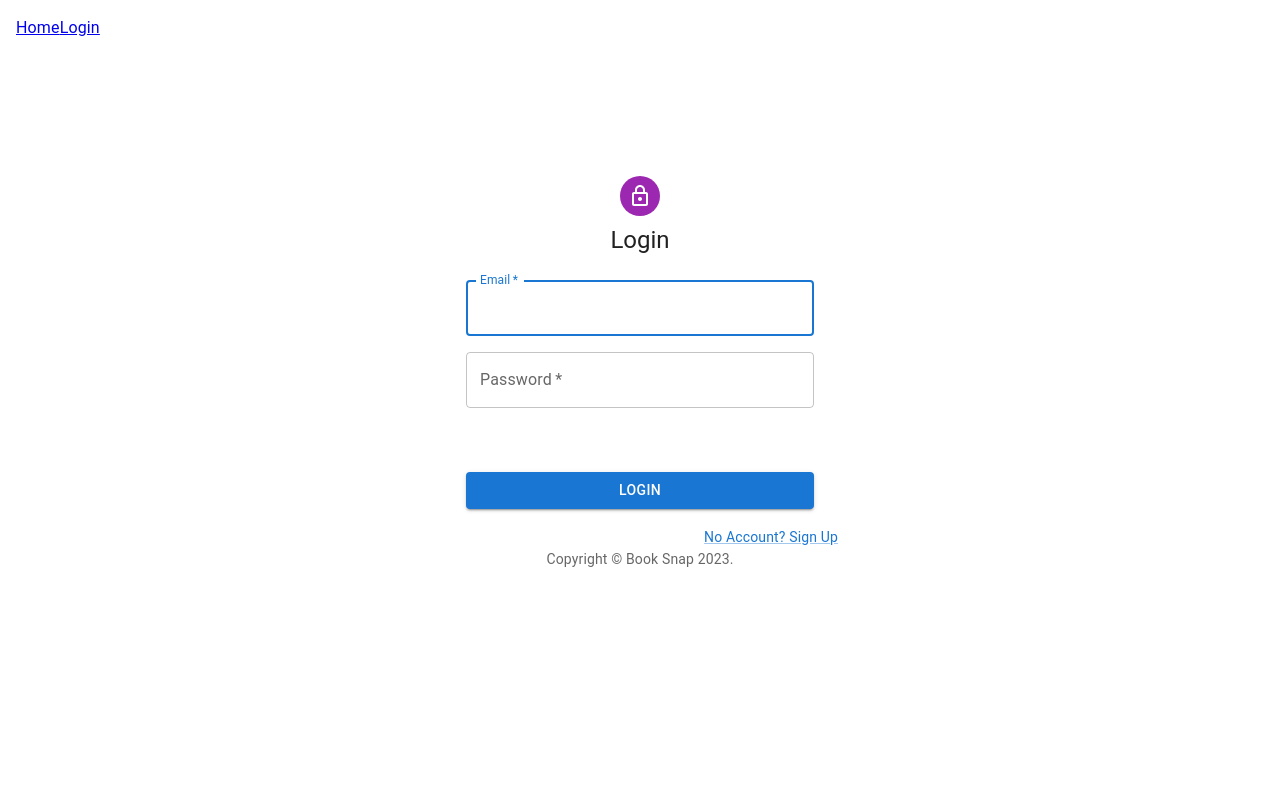
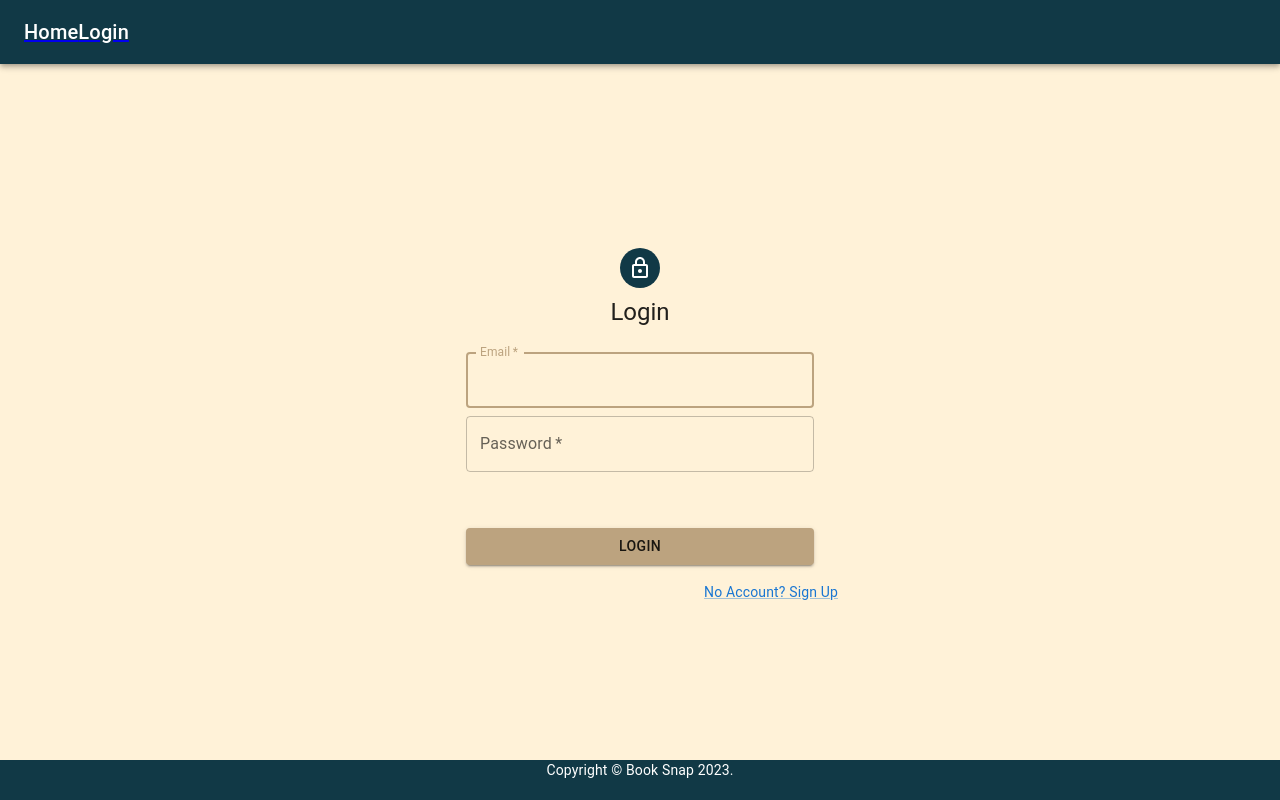
Before and after one commit to JennyZhong2022/BookSnap, a React (Vite) app: page /api/user in a window 1280 px wide. Built offline with nearby package versions, Linux system fonts and the light colour scheme; a web font is replaced by a local one.

Commit message:
NavBar and Footer design

```diff
--- a/src/components/Footer/footer.jsx
+++ b/src/components/Footer/footer.jsx
@@ -2,12 +2,14 @@ import Typography from '@mui/material/Typography';
 
 const Footer = () => {
   return (
-    <Typography variant="body2" color="text.secondary" align="center" component="footer">
+    <div className='footer'>
+    <Typography variant="body2" color="white" align="center" component="footer">
       {'Copyright © '}
         Book Snap{' '}
         {new Date().getFullYear()}
       {'.'}
     </Typography>
+    </div>
   );
 }
 
--- a/src/components/LoginForm/LoginForm.jsx
+++ b/src/components/LoginForm/LoginForm.jsx
@@ -11,14 +11,23 @@ import LockOutlinedIcon from '@mui/icons-material/LockOutlined';
 import Typography from '@mui/material/Typography';
 import Container from '@mui/material/Container';
 import { createTheme, ThemeProvider } from '@mui/material/styles';
-
+import './LoginForm.css';
 // set the theme of style.
- const defaultTheme = createTheme();
+const defaultTheme = createTheme({
+  palette: {
+    primary: {
+      main: '#bca37f',
+    },
+    secondary: {
+      main: '#113946',
+    },
+  },
+});
 
 export default function LoginForm({ setUser }) {
   const [credentials, setCredentials] = useState({
     email: '',
-    password: ''
+    password: '',
   });
   const [error, setError] = useState('');
 
@@ -42,11 +51,9 @@ export default function LoginForm({ setUser }) {
     }
   }
 
-
-
   return (
     <ThemeProvider theme={defaultTheme}>
- <Container component="main" maxWidth="xs">
+      <Container component="main" maxWidth="xs" className="container">
         <CssBaseline />
         <Box
           sx={{
@@ -63,11 +70,17 @@ export default function LoginForm({ setUser }) {
           <Typography component="h1" variant="h5">
             Login
           </Typography>
-     <Box component="form" autoComplete="off" onSubmit={handleSubmit} sx={{ mt: 3 }}>
-       <Grid container spacing={2}>
+          <Box
+            className="input-box"
+            component="form"
+            autoComplete="off"
+            onSubmit={handleSubmit}
+            sx={{ mt: 3 }}
+          >
+            <Grid container spacing={1} className="grid">
               <Grid item xs={12} sm={12}>
                 <TextField
-              type='email'
+                  type="email"
                   name="email"
                   value={credentials.email}
                   onChange={handleChange}
@@ -95,11 +108,11 @@ export default function LoginForm({ setUser }) {
               </Grid>
 
               <Grid item xs={12}>
-              <Typography sx={{ color: 'warning.main' }}>&nbsp;{error}</Typography>
+                <Typography sx={{ color: 'warning.main' }}>
+                  &nbsp;{error}
+                </Typography>
               </Grid>
-
-
-       </Grid >
+            </Grid>
             <Button
               type="submit"
               fullWidth
@@ -108,10 +121,9 @@ export default function LoginForm({ setUser }) {
             >
               Login
             </Button>
-
           </Box>
         </Box>
-
       </Container>
     </ThemeProvider>
-)}
+  );
+}
--- /dev/null
+++ b/src/components/NavBar/NavBar.css
@@ -0,0 +1,3 @@
+/* a {
+  color: white
+} */
--- a/src/components/NavBar/NavBar.jsx
+++ b/src/components/NavBar/NavBar.jsx
@@ -1,35 +1,102 @@
 import { Link } from 'react-router-dom';
+import AppBar from '@mui/material/AppBar';
+import Box from '@mui/material/Box';
+import Toolbar from '@mui/material/Toolbar';
+import Typography from '@mui/material/Typography';
+import { createTheme, ThemeProvider } from '@mui/material/styles';
 import * as userService from '../../utilities/users-service';
+import './NavBar.css';
 
-const NavBar = ({ user, setUser }) => {
+export default function NavBar({ user, setUser }) {
   const _handleLogOut = () => {
     userService.logOut();
     setUser(null);
   };
 
+  const defaultTheme = createTheme({
+    palette: {
+      primary: {
+        main: '#113946',
+      },
+      secondary: {
+        main: '#ead7bb;',
+      },
+    },
+  });
   return (
-    <nav>
+    <ThemeProvider theme={defaultTheme}>
+      <Box sx={{ flexGrow: 1 }}>
+        <AppBar position="static">
           {user && (
-        <span>
-          <Link to="/">Home</Link> {'   '}
-          <Link to="/mybooks">MyBooks</Link>
-          <span>Welcome, {user.name}</span>
+            <Toolbar>
+              <Link to="/" className="link">
+                <Typography
+                  variant="h6"
+                  component="div"
+                  sx={{ flexGrow: 1 }}
+                  color="white"
+                >
+                  Home
+                </Typography>
+              </Link>
+              {'   '}
+              <Link to="/mybooks">
+                <Typography
+                  variant="h6"
+                  component="div"
+                  sx={{ flexGrow: 1 }}
+                  color="white"
+                >
+                  MyBooks
+                </Typography>
+              </Link>
+              <Typography
+                variant="h6"
+                component="div"
+                sx={{ flexGrow: 1 }}
+                color="lightBlue"
+              >
+                Welcome, {user.name}
+              </Typography>
               <Link to="/" onClick={_handleLogOut}>
+                <Typography
+                  variant="h6"
+                  component="div"
+                  sx={{ flexGrow: 1 }}
+                  color="white"
+                >
                   Log-out
+                </Typography>
               </Link>
-        </span>
+            </Toolbar>
           )}
 
-
           {!user && (
-        <>
-        <Link to="/">Home</Link>
-        <Link to="/api/user">Login</Link>
-
-        </>
-      ) }
-    </nav>
+            <Toolbar>
+              <Link to="/">
+                <Typography
+                  variant="h6"
+                  component="div"
+                  sx={{ flexGrow: 1 }}
+                  color="white"
+                >
+                  Home
+                </Typography>
+              </Link>
+              <Link to="/api/user">
+                <Typography
+                  variant="h6"
+                  component="div"
+                  sx={{ flexGrow: 1 }}
+                  color="white"
+                >
+                  Login
+                </Typography>
+              </Link>
+            </Toolbar>
+          )}
+        </AppBar>
+      </Box>
+    </ThemeProvider>
   );
-};
-
-export default NavBar;
+}
--- a/src/components/SignUpForm/SignUpForm.jsx
+++ b/src/components/SignUpForm/SignUpForm.jsx
@@ -10,11 +10,19 @@ import LockOutlinedIcon from '@mui/icons-material/LockOutlined';
 import Typography from '@mui/material/Typography';
 import Container from '@mui/material/Container';
 import { createTheme, ThemeProvider } from '@mui/material/styles';
-
-
+import './SignUpForm.css';
 
 // set the theme of style.
- const defaultTheme = createTheme();
+const defaultTheme = createTheme({
+  palette: {
+    primary: {
+      main: '#bca37f',
+    },
+    secondary: {
+      main: '#113946',
+    },
+  },
+});
 
 export default function SignUpForm({ setUser }) {
   const [formData, setFormData] = useState({
@@ -22,18 +30,18 @@ import { createTheme, ThemeProvider } from '@mui/material/styles';
     email: '',
     password: '',
     confirm: '',
-      error: ''
+    error: '',
   });
 
-  const handleChange = (event) => {
+  const handleChange = event => {
     setFormData({
       ...formData,
       [event.target.name]: event.target.value,
-        error: ''
+      error: '',
     });
   };
 
-  const handleSubmit = async (event) => {
+  const handleSubmit = async event => {
     event.preventDefault();
     try {
       const { name, email, password } = formData;
@@ -48,10 +56,12 @@ import { createTheme, ThemeProvider } from '@mui/material/styles';
   const disable = formData.password !== formData.confirm;
 
   return (
+
       <ThemeProvider theme={defaultTheme}>
         <Container component="main" maxWidth="xs">
           <CssBaseline />
           <Box
+            className="input-box"
             sx={{
               marginTop: 8,
               display: 'flex',
@@ -65,7 +75,12 @@ import { createTheme, ThemeProvider } from '@mui/material/styles';
             <Typography component="h1" variant="h5">
               Sign up
             </Typography>
-     <Box component="form" autoComplete="off" onSubmit={handleSubmit} sx={{ mt: 3 }}>
+            <Box
+              component="form"
+              autoComplete="off"
+              onSubmit={handleSubmit}
+              sx={{ mt: 3 }}
+            >
               <Grid container spacing={2}>
                 <Grid item xs={12} sm={12}>
                   <TextField
@@ -82,7 +97,7 @@ import { createTheme, ThemeProvider } from '@mui/material/styles';
                 </Grid>
                 <Grid item xs={12}>
                   <TextField
-             type='email'
+                    type="email"
                     value={formData.email}
                     onChange={handleChange}
                     required
@@ -121,9 +136,10 @@ import { createTheme, ThemeProvider } from '@mui/material/styles';
                   />
                 </Grid>
                 <Grid item xs={12}>
-              <Typography sx={{ color: 'warning.main' }} >&nbsp;{formData.error}</Typography>
+                  <Typography sx={{ color: 'warning.main' }}>
+                    &nbsp;{formData.error}
+                  </Typography>
                 </Grid>
-
               </Grid>
               <Button
                 disabled={disable}
@@ -134,10 +150,9 @@ import { createTheme, ThemeProvider } from '@mui/material/styles';
               >
                 Sign Up
               </Button>
-
             </Box>
           </Box>
-
         </Container>
       </ThemeProvider>
-)}
+  );
+}
--- a/src/index.css
+++ b/src/index.css
@@ -1,27 +1,28 @@
-
 :root {
-  --white: #FFFFFF;
-  --tan-1: #FFF2D8;
-  --tan-2: #EAD7BB;
-  --tan-3: #BCA37F;
+  --white: #ffffff;
+  --tan-1: #fff2d8;
+  --tan-2: #ead7bb;
+  --tan-3: #bca37f;
   --tan-4: #113946;
   --text-light: #968c84;
   --text-dark: #615954;
+
 }
 
-*, *:before, *:after {
+*,
+*:before,
+*:after {
   box-sizing: border-box;
 }
 
 body {
   margin: 0;
-  font-family: monospace, -apple-system, BlinkMacSystemFont, 'Space Mono', 'Segoe UI', 'Roboto', 'Oxygen',
-  'Ubuntu', 'Cantarell', 'Fira Sans', 'Droid Sans', 'Helvetica Neue',
-  sans-serif;
+  font-family: monospace, -apple-system, BlinkMacSystemFont, 'Space Mono',
+    'Segoe UI', 'Roboto', 'Oxygen', 'Ubuntu', 'Cantarell', 'Fira Sans',
+    'Droid Sans', 'Helvetica Neue', sans-serif !important;
   -webkit-font-smoothing: antialiased;
   -moz-osx-font-smoothing: grayscale;
-  background-color: var(--tan-1);
-  padding: 2vmin;
+  background-color: var(--tan-1) !important;
   height: 100vh;
 }
 
@@ -31,10 +32,11 @@ code {
 }
 
 #root {
-  height: 100%;
+  position: relative;
+  min-height: 100vh;
 }
 
 button {
-  background-color: var(--tan-4);
+  background-color: var(--tan-3);
   color: var(--white);
 }
--- a/src/pages/App/App.css
+++ b/src/pages/App/App.css
@@ -1,42 +1,10 @@
-/* #root {
-  max-width: 1280px;
-  margin: 0 auto;
-  padding: 2rem;
-  text-align: center;
+.footer {
+  position: absolute;
+  bottom: 0;
+  width: 100%;
+  height: 2.5rem;
+  background-color: #113946;
 }
-
-.logo {
-  height: 6em;
-  padding: 1.5em;
-  will-change: filter;
-  transition: filter 300ms;
+.App {
+  padding: 3em 10em;
 }
-.logo:hover {
-  filter: drop-shadow(0 0 2em #646cffaa);
-}
-.logo.react:hover {
-  filter: drop-shadow(0 0 2em #61dafbaa);
-}
-
-@keyframes logo-spin {
-  from {
-    transform: rotate(0deg);
-  }
-  to {
-    transform: rotate(360deg);
-  }
-}
-
-@media (prefers-reduced-motion: no-preference) {
-  a:nth-of-type(2) .logo {
-    animation: logo-spin infinite 20s linear;
-  }
-}
-
-.card {
-  padding: 2em;
-}
-
-.read-the-docs {
-  color: #888;
-} */
--- a/src/pages/App/index.jsx
+++ b/src/pages/App/index.jsx
@@ -7,14 +7,17 @@ import NavBar from '../../components/NavBar/NavBar';
 import './App.css';
 import MainPage from '../MainPage/MainPage';
 import MyBooksPage from '../MyBooksPage/MyBooksPage';
+import Footer from '../../components/Footer/Footer';
+
 
 export default function App() {
   const [user, setUser] = useState(getUser());
   return (
+    <div>
+      <NavBar user={user} setUser={setUser} />
     <main className="App">
       {
         <>
-          <NavBar user={user} setUser={setUser} />
           <Routes>
             <Route path="/" element={<MainPage />} />
             {user && (
@@ -31,8 +34,9 @@ export default function App() {
             )}
           </Routes>
         </>
-        // <AuthPage setUser={ setUser }/>
       }
     </main>
+      <Footer/>
+    </div>
   );
 }
--- a/src/pages/AuthPage/AuthPage.jsx
+++ b/src/pages/AuthPage/AuthPage.jsx
@@ -5,7 +5,7 @@ import Box from '@mui/material/Box';
 import LoginForm from "../../components/LoginForm/LoginForm";
 import SignUpForm from "../../components/SignUpForm/SignUpForm";
 import Container from '@mui/material/Container';
-import Footer from '../../components/Footer/footer';
+import Footer from '../../components/Footer/Footer';
 
 
 
```
Also changed, not shown: src/components/LoginForm/LoginForm.css (added), src/components/SignUpForm/SignUpForm.css (added). Lines whose indentation alone changed are shown as unchanged.
